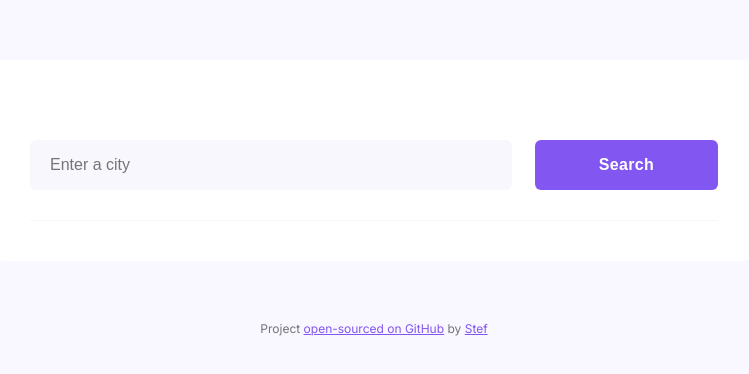
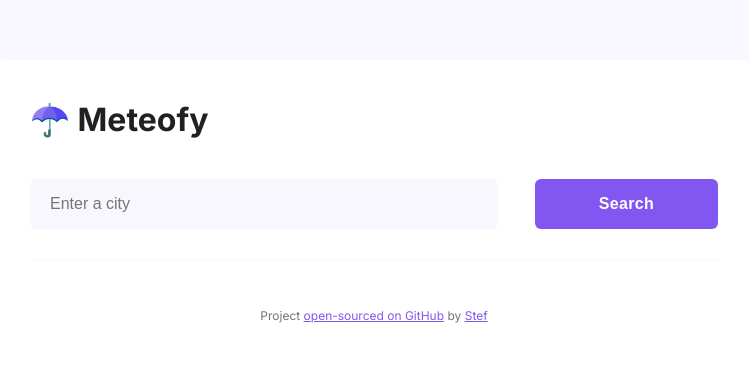
Before and after one commit to stef-ania/react-weather-app, a Next.js app: page / in a window 1280 px wide. Shown: the top 374 px of the page, without its empty margins (266-1015 px from the left). Built offline with nearby package versions, Linux system fonts and the light colour scheme; no server answers.

Commit message:
Added header component

```diff
--- /dev/null
+++ b/src/app/Components/Header/Header.jsx
@@ -0,0 +1,10 @@
+import React from "react";
+import styles from "./Header.module.css";
+
+export default function Header() {
+  return (
+    <header>
+      <h2 className={styles.logo}>☂️ Meteofy</h2>
+    </header>
+  );
+}
--- /dev/null
+++ b/src/app/Components/Header/Header.module.css
@@ -0,0 +1,9 @@
+.logo {
+  color: var(--text-color);
+  font-size: 2rem;
+  text-align: left;
+  /*
+  ☔️
+  ⚡️
+   */
+}
--- a/src/app/Components/WeatherForm/WeatherForm.jsx
+++ b/src/app/Components/WeatherForm/WeatherForm.jsx
@@ -92,10 +92,10 @@ export default function WeatherForm() {
           visible={true}
           height={48}
           width={48}
-          color="#333"
+          color="#8256f0"
           ariaLabel="tail-spin-loading"
           wrapperStyle={{}}
-          wrapperClass=""
+          wrapperClass={styles.loadingIcon}
         />
       )}
       {formData.submitted && !formData.loading && formData.weather && (
--- a/src/app/Components/WeatherForm/WeatherForm.module.css
+++ b/src/app/Components/WeatherForm/WeatherForm.module.css
@@ -8,6 +8,12 @@
   padding-bottom: 30px;
   row-gap: 1rem;
   width: 100%;
+}
+
+.loadingIcon {
+  display: flex;
+  justify-content: center;
+  margin: 8rem auto;
 }
 
 .weatherForm .searchInput {
@@ -22,7 +28,7 @@
   line-height: 20px;
   margin-right: 1rem;
   padding: 15px 20px;
-  width: 70%;
+  width: 68%;
 }
 
 .weatherForm .searchInput::placeholder {
--- a/src/app/page.js
+++ b/src/app/page.js
@@ -1,15 +1,16 @@
-import Image from "next/image";
 import styles from "./page.module.css";
 import WeatherForm from "./Components/WeatherForm/WeatherForm.jsx";
+import Header from "./Components/Header/Header.jsx";
 import Footer from "./Components/Footer/Footer.jsx";
 
 export default function Home() {
   return (
-    <>
-      <main className={styles.main}>
+    <div className={styles.container}>
+      <Header />
+      <main>
         <WeatherForm />
       </main>
       <Footer />
-    </>
+    </div>
   );
 }
--- a/src/app/page.module.css
+++ b/src/app/page.module.css
@@ -1,10 +1,8 @@
-.main {
-  align-items: center;
+.container {
   background-color: #fff;
   border-radius: var(--border-radius-big);
   display: flex;
   flex-direction: column;
-  justify-content: space-between;
   margin: 60px auto;
   max-width: 768px;
   padding: 2.5rem;
@@ -12,7 +10,7 @@
 
 /* Mobile */
 @media (max-width: 700px) {
-  .main {
+  .container {
     margin: 60px 24px;
     padding: 1.5rem;
   }
```
